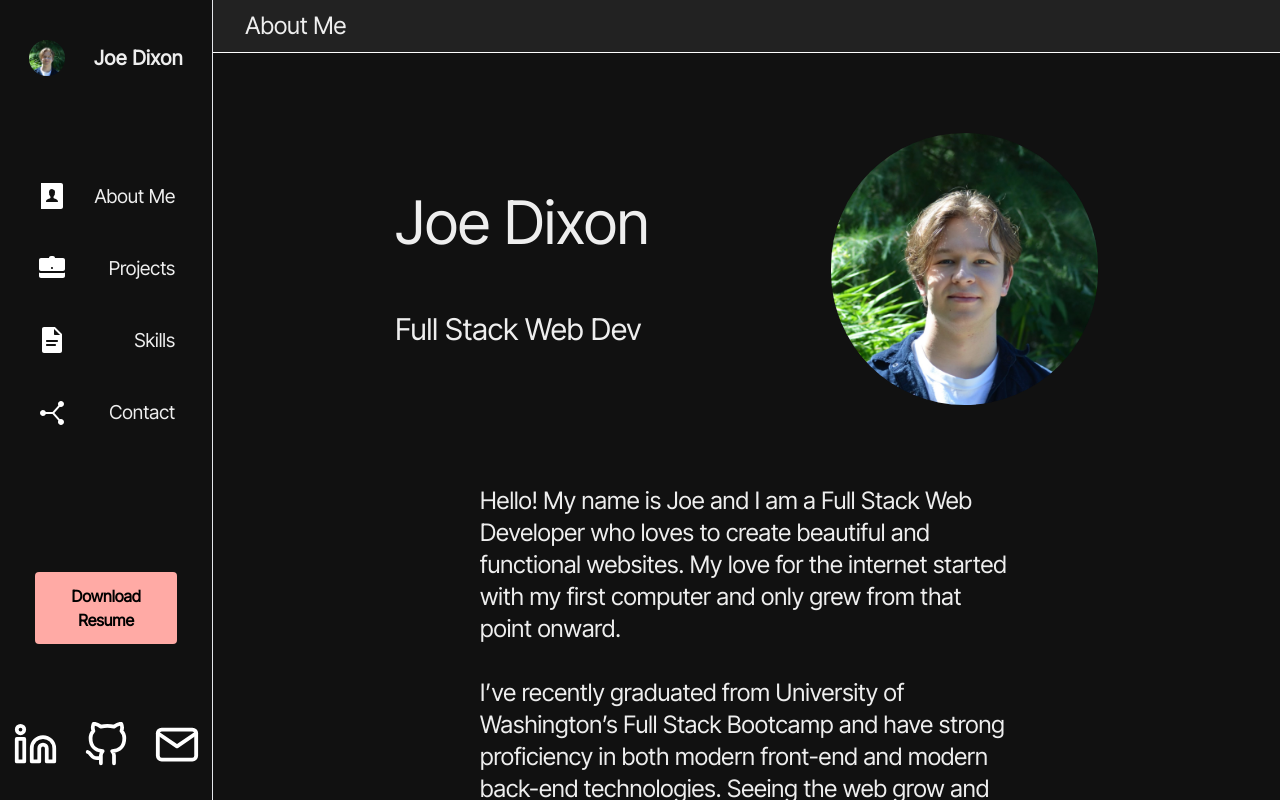
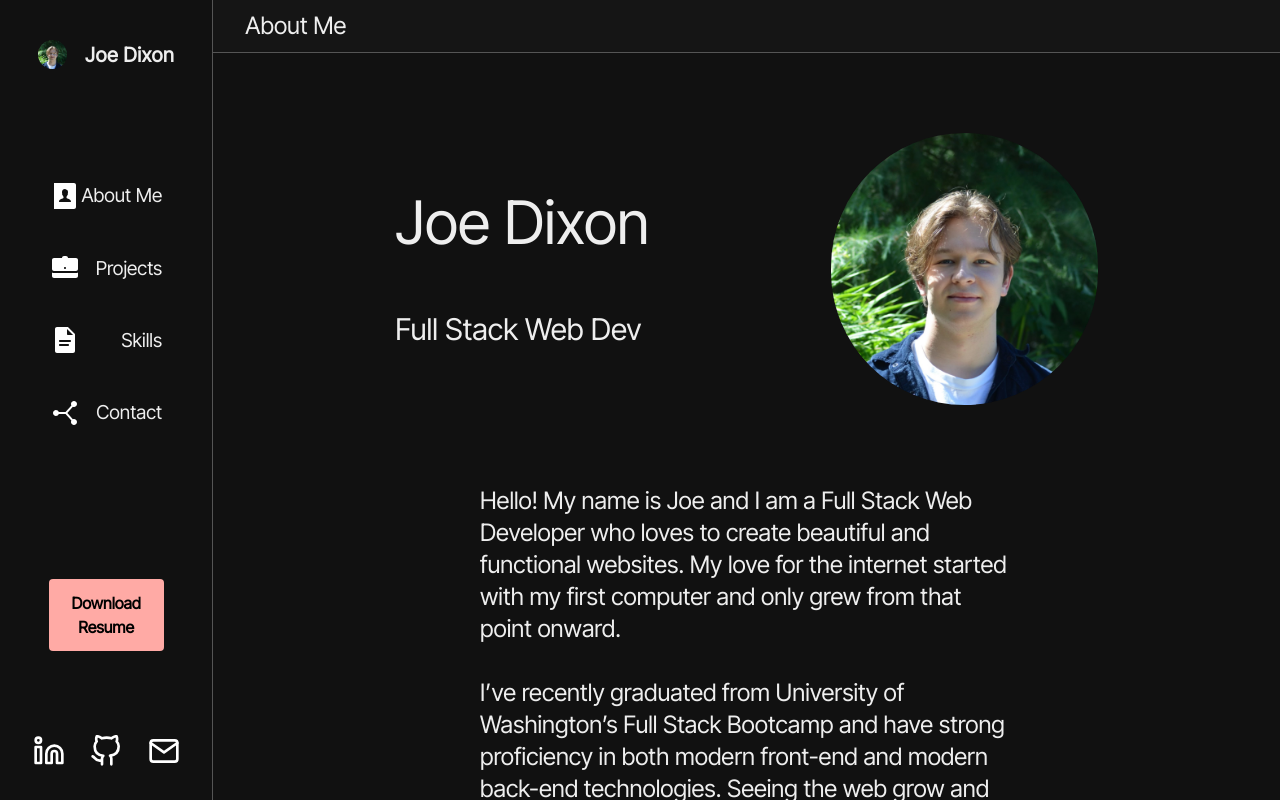
Before and after one commit to joerdixon/my-portfolio-2, a React (Create React App) app: page / in a window 1280 px wide. Built offline with nearby package versions, Linux system fonts and the light colour scheme.

Commit message:
added more styles and colors for heading and navbar

```diff
--- a/src/components/Navbar/Header.jsx
+++ b/src/components/Navbar/Header.jsx
@@ -1,5 +1,5 @@
 // Import React
-import React, { useState } from "react";
+import React from "react";
 import Navigation from './Navigation'
 import headshot from '../../assets/niceheadshot.jpg'
 import resume from '../../assets/resume.pdf'
@@ -12,7 +12,7 @@ import gmsvg from '../../assets/icons/mail.svg'
 function Header(props) {
 
     return (
-        <div className='flex mx-auto my-0 w-5/6 h-16 md:h-auto md:flex-col justify-between md:w-1/6 md:border-r md:pt-10 md:pb-5'>
+        <div className='flex mx-auto my-0 w-5/6 h-16 md:h-auto md:flex-col justify-between md:w-1/6 md:header-border md:p-5 md:pt-10'>
             {/* Nameplate*/}
             <div className="flex justify-evenly items-center md:mb-10 md:w-full">
                 <img className="rounded-full w-1/6 hidden md:block" src={headshot} alt="Joe Dixon" />
--- a/src/styles.css
+++ b/src/styles.css
@@ -2,6 +2,7 @@
 :root {
     /* Colors */
     --background-color: #111;
+    --border-color: #555;
     --main-type-color: #ddd;
     --secondary-type-color: #bbb;
     --pop-type-color: #FFAAA5;
@@ -45,6 +46,12 @@ a {
         font-size: larger;
         cursor: pointer;
         transition: all .2s ease-in-out;
+    }
+
+    /* Having trouble getting custom border in tailwind so this class is the quick fix */
+
+    .header-border {
+        border-right: 1px solid var(--border-color)
     }
 
     /* MOBILE NAV */
@@ -289,13 +296,13 @@ a {
         padding: .5rem;
         padding-left: 2rem;
         width: 100%;
-        border-bottom: 1px solid white;
+        border-bottom: 1px solid var(--border-color);
         font-size: x-large;
         text-align: left;
     }
 
     .sectionheading {
-        background-color: #222;
+        background-color: #2627273a;
         width: 100%;
         font-size: xx-large;
         text-align: center;
--- a/tailwind.config.js
+++ b/tailwind.config.js
@@ -23,6 +23,9 @@ module.exports = {
         'alt': 'serif',
         'display': 'Papyrus',
       },
+      borderColor: {
+        'main-border': '#555',
+      }
         },
   },
   plugins: [],
```
